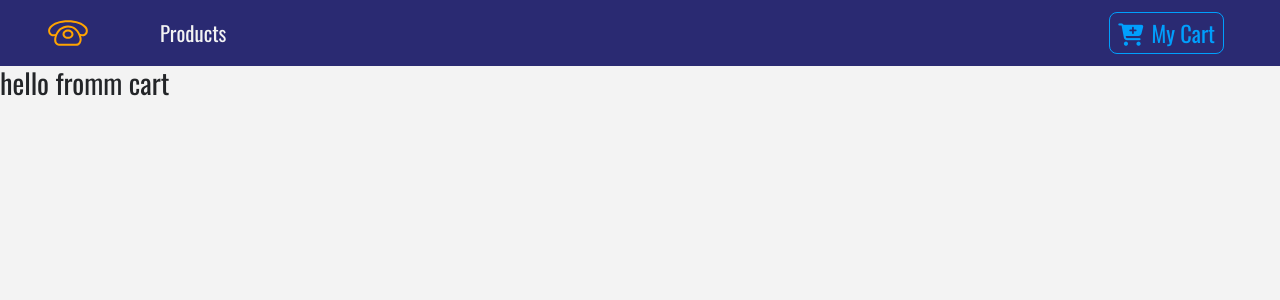
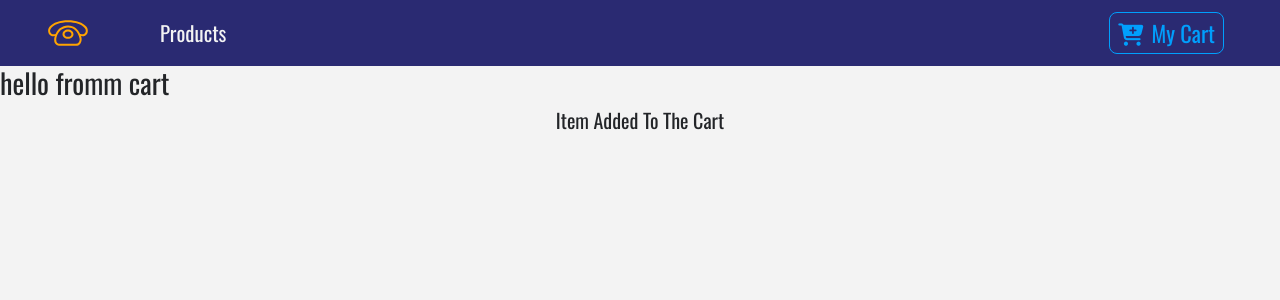
Before and after one commit to PawelRzeszutek/first_project, a React (Create React App) app: page /cart in a window 1280 px wide. Shown: the top 300 px of the page. Built offline with nearby package versions, Linux system fonts and the light colour scheme.

Commit message:
modal without styled component

```diff
--- a/src/App.js
+++ b/src/App.js
@@ -1,6 +1,5 @@
 import React from 'react';
 import {Switch, Route} from 'react-router-dom';
-import logo from './logo.svg';
 import './App.css';
 import "bootstrap/dist/css/bootstrap.min.css";
 import Navbar from './components/Navbar';
@@ -8,6 +7,7 @@
 import Details from './components/Details';
 import Cart from './components/Cart';
 import Default from './components/Default';
+import Modal from './components/Modal';
 
 
 function App() {
@@ -20,6 +20,7 @@
         <Route path="/cart" component={Cart}/>
         <Route component={Default}/>
       </Switch>
+      <Modal />
     </React.Fragment>
 
   );
--- a/src/components/Details.js
+++ b/src/components/Details.js
@@ -51,6 +51,7 @@
                                         disabled={inCart?true:false}
                                         onClick={() => {
                                             value.addToCart(id);
+                                            value.openModal(id);
                                     }}
                                     >
                                         {inCart ? "inCart" : "add to cart"}
--- /dev/null
+++ b/src/components/Modal.js
@@ -0,0 +1,39 @@
+import React, { Component } from 'react'
+import styled from 'styled-components';
+import {ProductConsumer} from '../context';
+import {ButtonContainer} from './Button';
+import {Link} from 'react-router-dom'
+
+export default class Modal extends Component {
+    render() {
+        return (
+            <ProductConsumer>
+                {(value)=>{
+                    const {modalOpen,closeModal} = value;
+                    const{img,title,price} = value.modalProduct;
+
+                    if(!modalOpen){
+                        return null;
+                    }
+                    else{
+                        return (
+                            <ModalContainer>
+                                <div className="container">
+                                    <div className="row">
+                                        <div id="modal" className="col-8 mx-auto col-md-6 col-lg-4 text-center text-capitalize">
+                                            <h5>item added to the cart</h5>
+                                        </div>
+                                    </div>
+                                </div>
+                            </ModalContainer>
+                        );
+                    }
+                }}
+            </ProductConsumer>
+        );
+    }
+}
+
+const ModalContainer = styled.div`
+
+`;
--- a/src/components/Product.js
+++ b/src/components/Product.js
@@ -21,6 +21,7 @@
                         disabled={inCart ? true : false}
                         onClick={() => {
                             value.addToCart(id);
+                            value.openModal(id);
                         }}
                         >
                         {inCart ? (
--- a/src/context.js
+++ b/src/context.js
@@ -10,7 +10,9 @@
      state ={
         products:[],
         detailProduct:detailProduct,
-        cart:[]
+        cart:[],
+        modalOpen:true,
+        modalProduct:detailProduct,
      };
      componentDidMount(){
          this.setProducts();
@@ -51,16 +53,29 @@
         },
         () => {
             console.log(this.state);
-        }
+            }
         );
      };
+     openModal = id =>{
+        const product = this.getItem(id);
+        this.setState(()=>{
+            return{modalProduct:product,modalOpen:true}
+        })
+     }
+     closeModal = () =>{
+     this.setState(()=>{
+         return{modalOpen:false}
+     })
+     }
     render() {
         return (
             <ProductContext.Provider
                 value={{
                     ...this.state,
                     handleDetail:this.handleDetail,
-                    addToCart:this.addToCart
+                    addToCart:this.addToCart,
+                    openModal:this.openModal,
+                    closeModal:this.closeModal
                 }}
             >
              {this.props.children}
```
